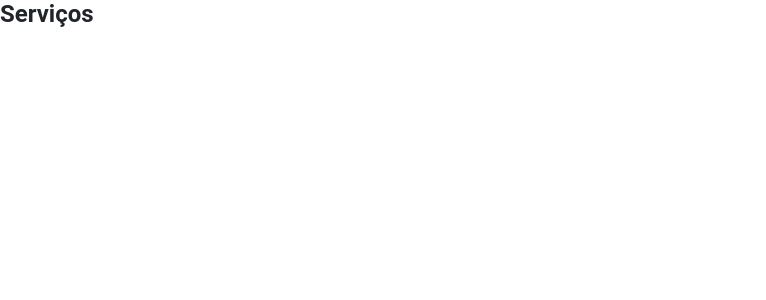
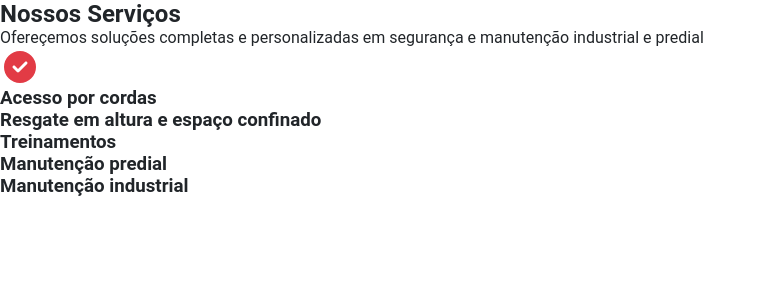
Before and after one commit to mathensousaa/industrial-service, a Next.js app: page /components/Servicos/Services in a window 1280 px wide. Shown: the top 300 px of the page, without its empty margins (0-766 px from the left). Built offline with nearby package versions, Linux system fonts and the light colour scheme.

Commit message:
old code

```diff
--- a/pages/components/Servicos/Services.js
+++ b/pages/components/Servicos/Services.js
@@ -1,7 +1,45 @@
+import styles from './Services.module.css';
+import Icon from '../Icon/Icon';
+import { faCircleCheck } from '@fortawesome/free-solid-svg-icons';
+
+
 export default function Services() {
     return (
-        <section>
-            <h1>Serviços</h1>
+        <section className={styles.services}>
+            <div className={styles.servicesContainer}>
+                <div className={styles.servicesCol}>
+                    <h2>Nossos Serviços</h2>
+                    <p>Ofereçemos soluções completas e personalizadas em segurança e manutenção industrial e predial</p>
+                    <div className={styles.servicesList}>
+                        <div className={styles.servicesItem}>
+                            <Icon
+                                size="40px"
+                                bgColor="var(--white)"
+                                icon={faCircleCheck}
+                                iconSize="2x"
+                                iconColor="var(--red-400)"
+
+                            />
+                            <h3>Acesso por cordas</h3>
+                        </div>
+                        <div className={styles.servicesItem}>
+                            <h3>Resgate em altura e espaço confinado</h3>
+                        </div>
+                        <div className={styles.servicesItem}>
+                            <h3>Treinamentos</h3>
+                        </div>
+                        <div className={styles.servicesItem}>
+                            <h3>Manutenção predial</h3>
+                        </div>
+                        <div className={styles.servicesItem}>
+                            <h3>Manutenção industrial</h3>
+                        </div>
+                    </div>
+                </div>
+                <div className={styles.servicesImage}>
+
+                </div>
+            </div>
         </section>
     )
 }
--- a/pages/index.js
+++ b/pages/index.js
@@ -3,6 +3,7 @@ import Header from './components/Header/Header';
 import Hero from './components/Hero/Hero';
 import Partners from './components/Parceiros/Partners';
 import Company from './components/Empresa/Company';
+import Services from './components/Servicos/Services';
 
 export default function Home( ) {
     return (
@@ -32,6 +33,7 @@ export default function Home( ) {
             <Hero />
             <Partners />
             <Company />
+            <Services />
         </>
     )
 }
```
Also changed, not shown: pages/components/Servicos/Services.module.css (added).
